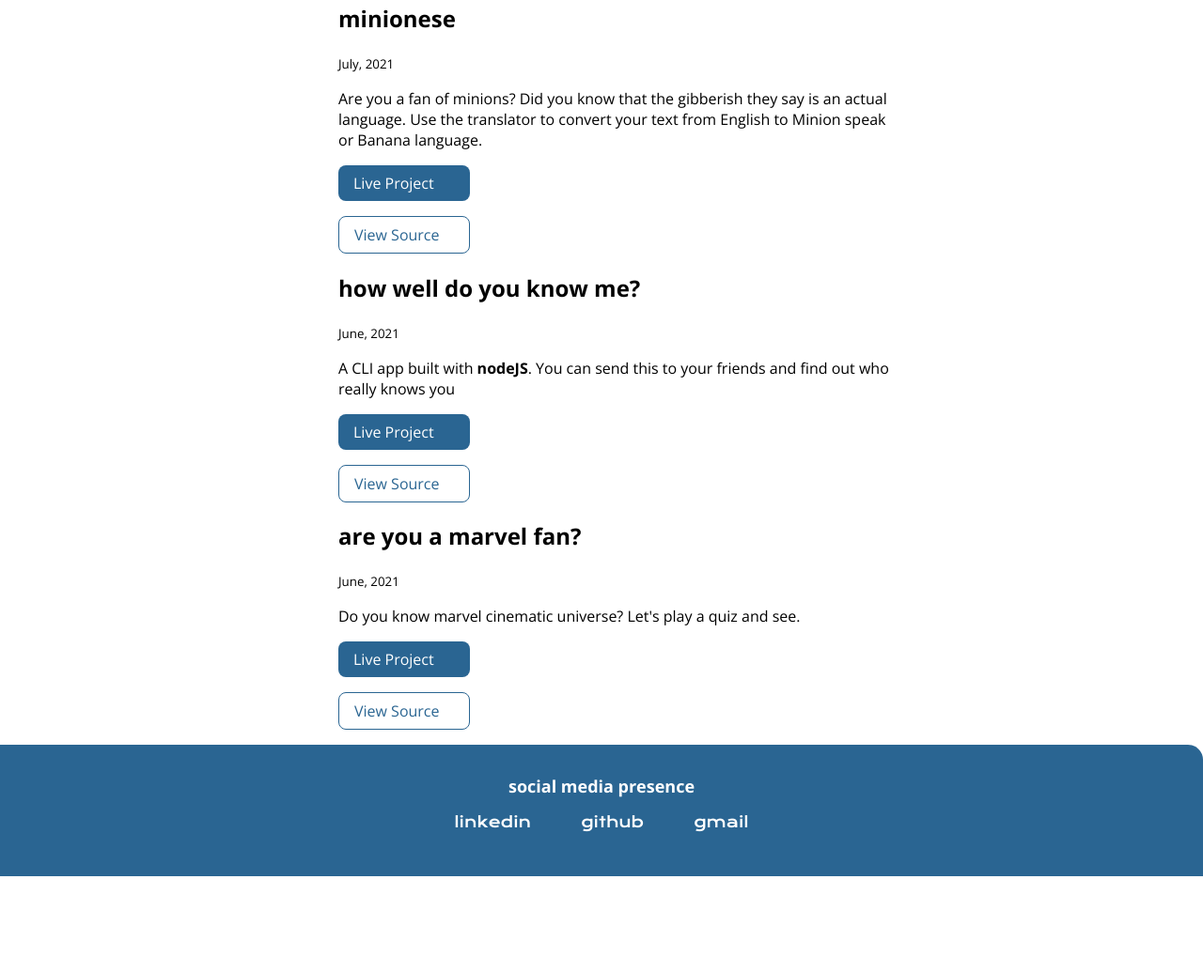
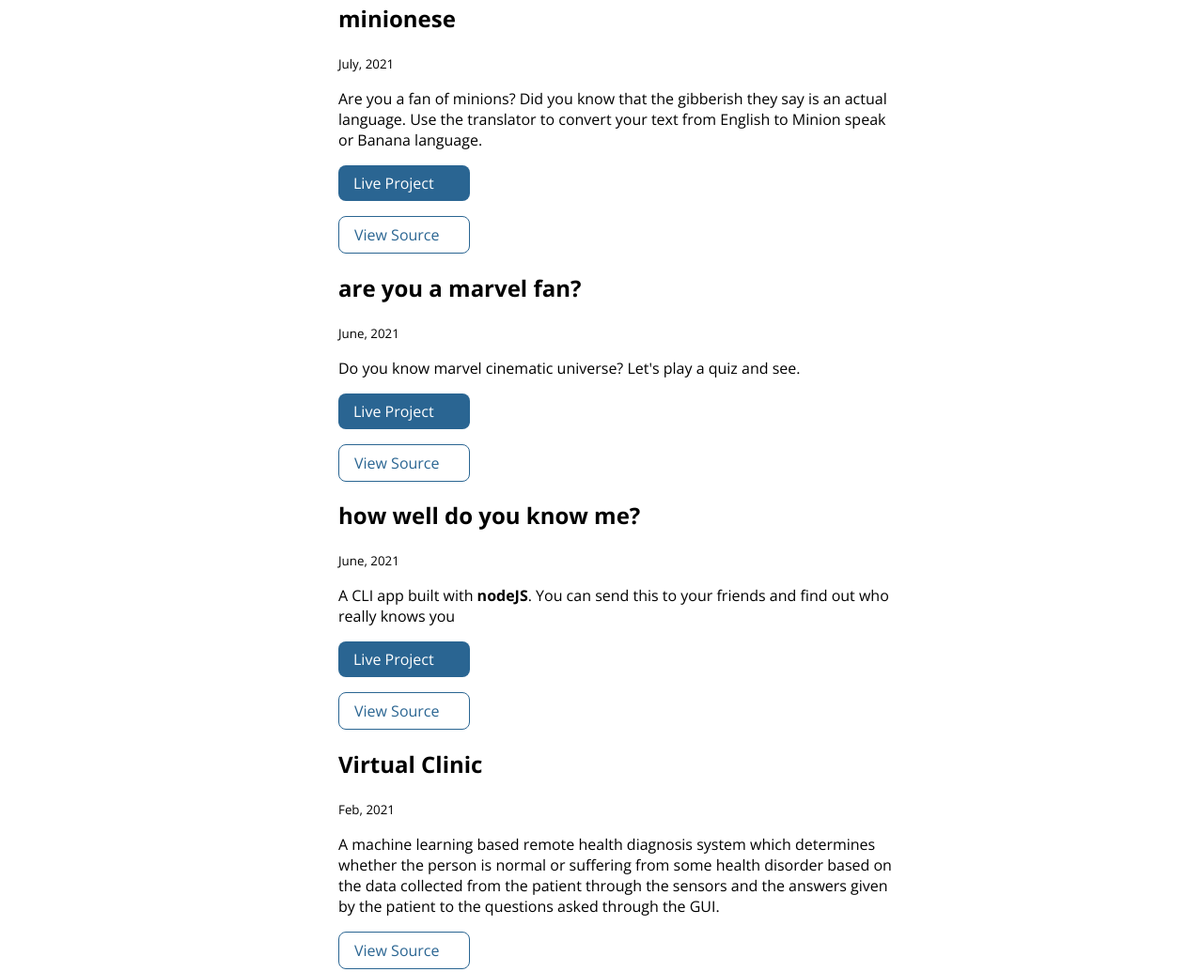
Before and after one commit to NandodkarAmogh/amogh_nandodkar_portfolio, a plain HTML site: page projects.html in a window 1280 px wide. Shown: the part 312-1347 px from the top of the page at 94% size. Before the commit the page ends 1245 px from the top, so only its background shows below. Drawn offline with nearby package versions, Linux system fonts and the light colour scheme.

Commit message:
updated project link

```diff
--- a/projects.html
+++ b/projects.html
@@ -86,6 +86,20 @@
 
         <li>
             <article class="showcase-list container container-center ">
+                <h1>are you a marvel fan?</h1>
+            <small>June, 2021</small>
+            <p>Do you know marvel cinematic universe? Let's play a quiz and see.</p>
+
+            <a class="link link-primary" href="https://replit.com/@AmoghNandodkar/MCU-quiz-CLI?embed=1">Live Project</a>
+            <a class="link link-secondary" href="https://github.com/NandodkarAmogh/marvel_universe">View Source</a>
+
+            </article>
+
+        </li>
+
+
+        <li>
+            <article class="showcase-list container container-center ">
                 <h1>how well do you know me?</h1>
                 <small>June, 2021</small>
                 <p>A CLI app built with <strong>nodeJS</strong>. You can send this to your friends and find out who really knows you</p>
@@ -98,12 +112,12 @@
 
         <li>
             <article class="showcase-list container container-center ">
-                <h1>are you a marvel fan?</h1>
-            <small>June, 2021</small>
-            <p>Do you know marvel cinematic universe? Let's play a quiz and see.</p>
+                <h1>Virtual Clinic</h1>
+            <small>Feb, 2021</small>
+            <p>A machine learning based remote health diagnosis system which determines whether the person is normal or suffering from some health disorder based on the data collected from the patient through the sensors and the answers given by the patient to the questions asked through the GUI.</p>
 
-            <a class="link link-primary" href="https://replit.com/@AmoghNandodkar/MCU-quiz-CLI?embed=1">Live Project</a>
-            <a class="link link-secondary" href="https://github.com/NandodkarAmogh/marvel_universe">View Source</a>
+            <!-- <a class="link link-primary" href="https://replit.com/@AmoghNandodkar/MCU-quiz-CLI?embed=1">Live Project</a> -->
+            <a class="link link-secondary" href="https://github.com/NandodkarAmogh/Virtual-Clinic-final-year-project">View Source</a>
 
             </article>
 
```
